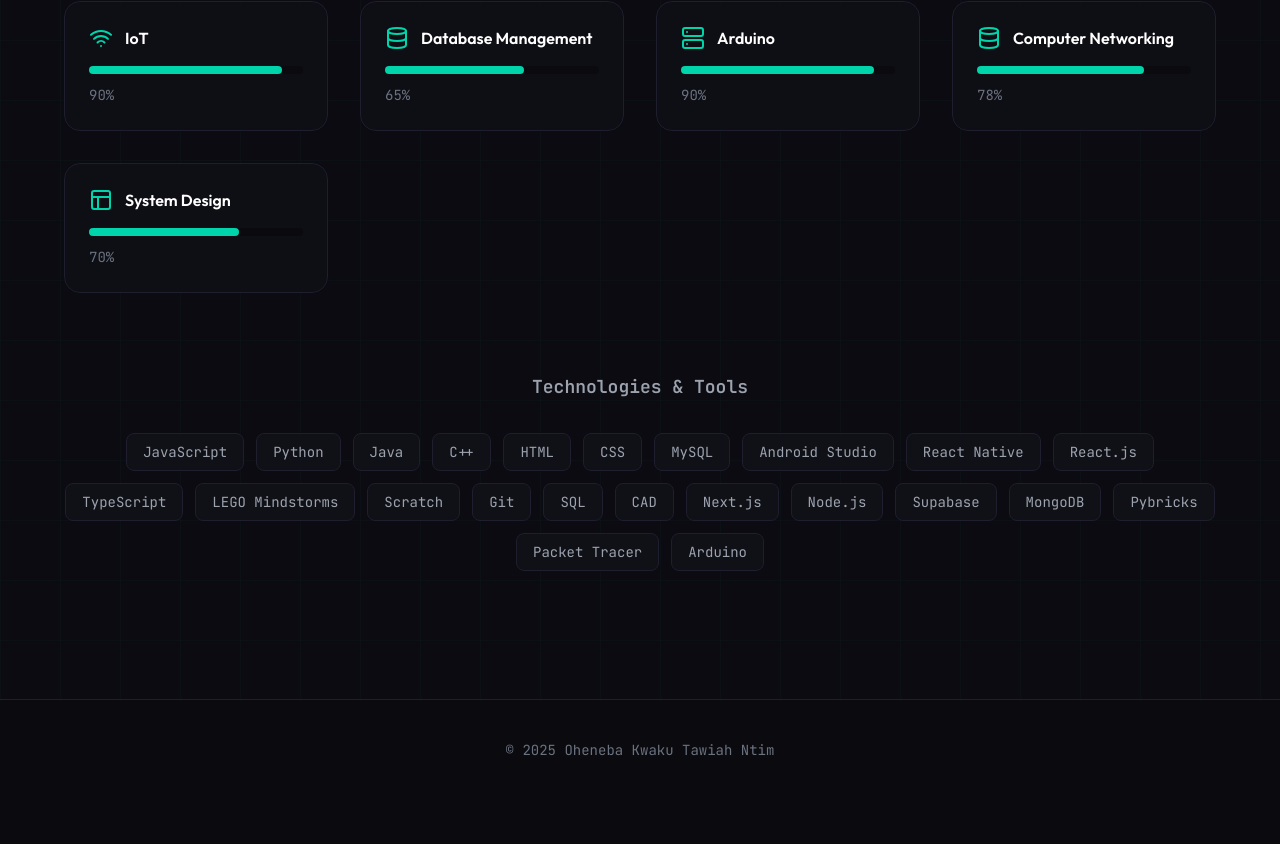
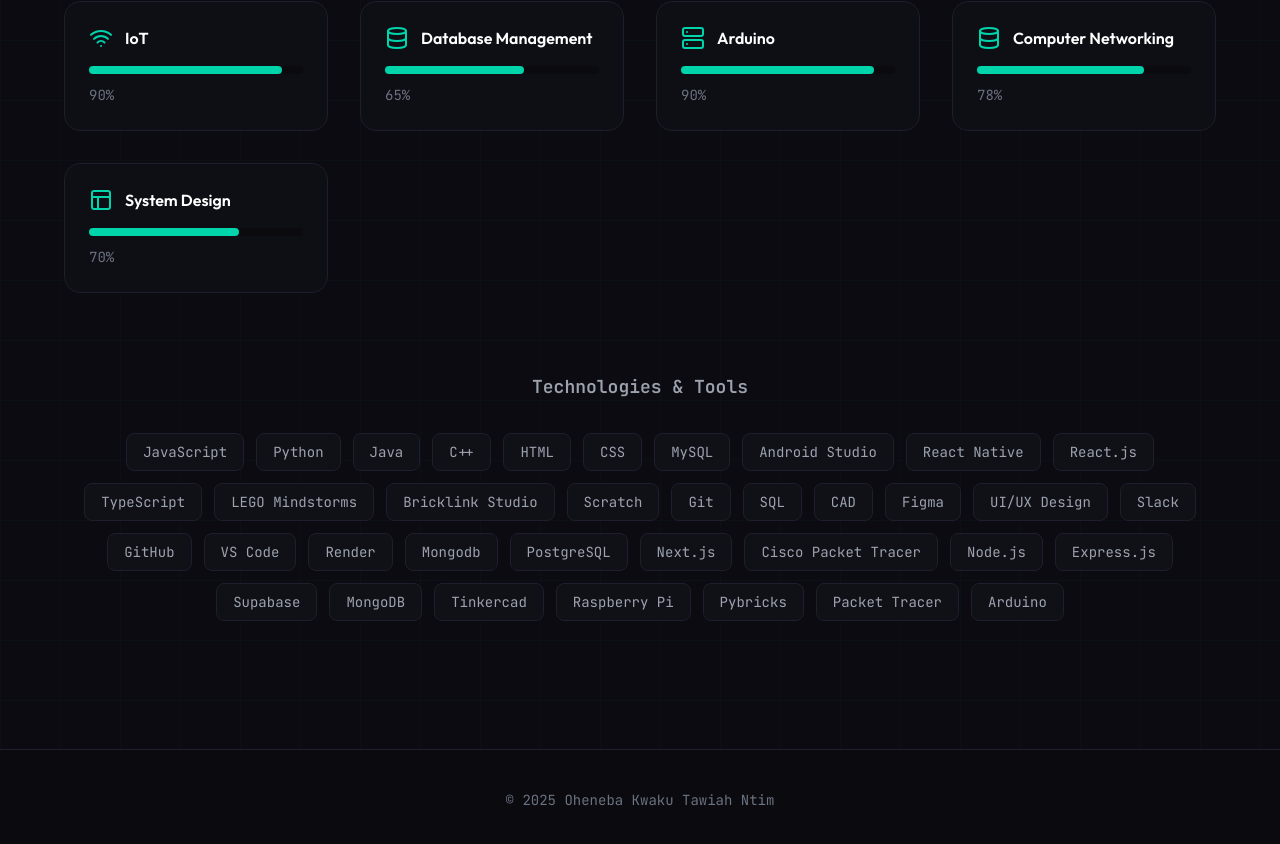
Before and after one commit to KT-Devv/oheneba-pt, a React (Vite) app: page /services in a window 1280 px wide. Shown: the part 1220-2064 px from the top of the page. Before the commit the page ends 2020 px from the top, so only its background shows below. Built offline with nearby package versions, Linux system fonts and the light colour scheme.

Commit message:
More changes

```diff
--- a/src/data/portfolio.ts
+++ b/src/data/portfolio.ts
@@ -153,15 +153,29 @@ export const technologies = [
   'React.js',
   'TypeScript',
   'LEGO Mindstorms',
+  'Bricklink Studio',
   'Scratch',
   'Git',
   'SQL',
   'CAD',
+  'Figma',
+  'UI/UX Design',
+  'Slack',
+  'GitHub',
+  'VS Code',
+  'Render',
+  'Mongodb',
+  'PostgreSQL',
   'Next.js',
+  'Cisco Packet Tracer',
   'Node.js',
+  'Express.js',
   'Supabase',
   'MongoDB',
+  'Tinkercad',
+  'Raspberry Pi',
   'Pybricks',
   'Packet Tracer',
   'Arduino',
+
 ];
```
